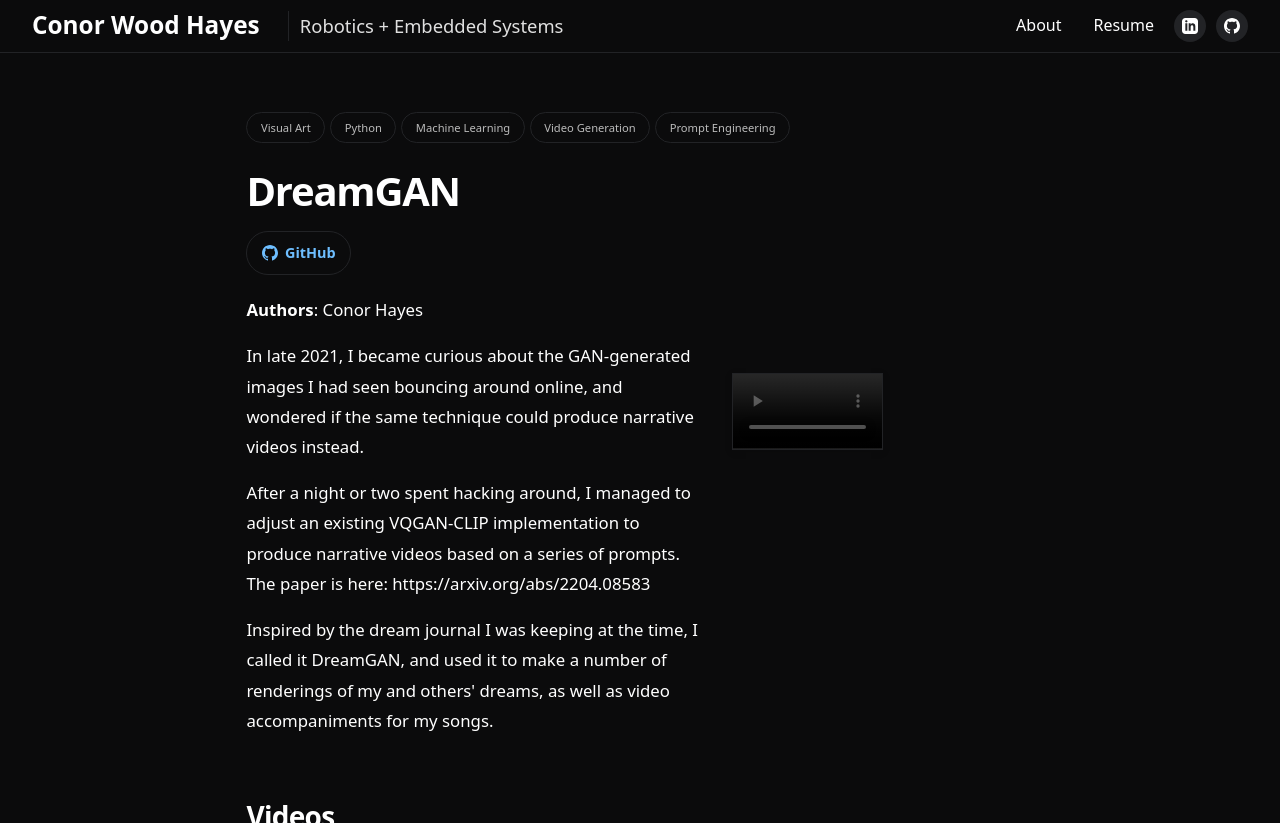
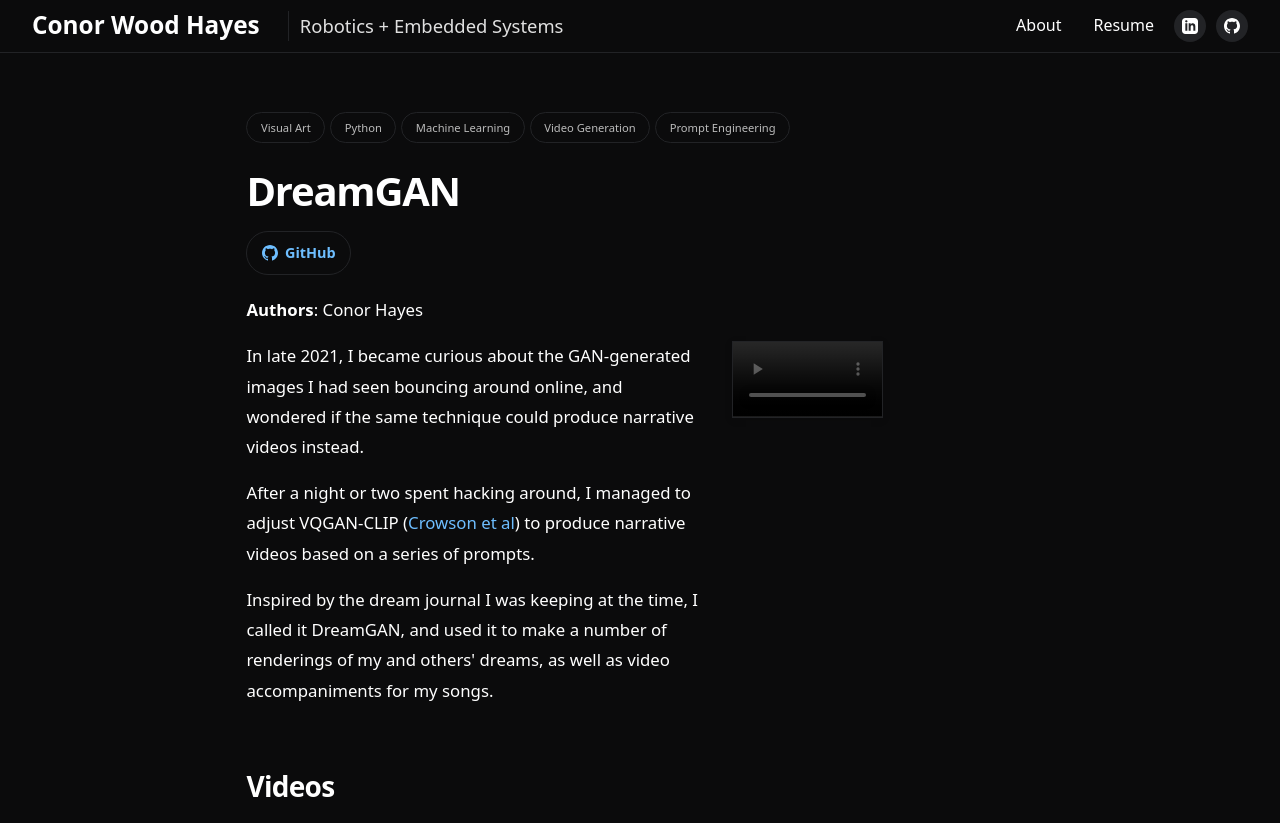
Before and after one commit to cwoodhayes/cwoodhayes.github.io, a Jekyll site: the page built from _projects/DreamGAN.md, in a window 1280 px wide and 900 px high, cut to the strip 0-823 px from the top of the window. Built offline with Jekyll 4.4.1, drawn with Linux system fonts in a browser that asks for light colours; grey boxes are pictures that could not be loaded.

Commit message:
cleaned up dreamgan

```diff
--- a/_projects/DreamGAN.md
+++ b/_projects/DreamGAN.md
@@ -19,11 +19,11 @@
 <div style="display: flex; gap: 2rem; align-items: flex-start; flex-wrap: wrap; margin-bottom: 2rem;">
 	<div style="flex: 1; min-width: 300px;">
 		<p>In late 2021, I became curious about the GAN-generated images I had seen bouncing around online, and wondered if the same technique could produce narrative videos instead.</p>
-		<p>After a night or two spent hacking around, I managed to adjust an existing VQGAN-CLIP implementation to produce narrative videos based on a series of prompts. The paper is here: https://arxiv.org/abs/2204.08583</p>
+		<p>After a night or two spent hacking around, I managed to adjust VQGAN-CLIP (<a href="https://arxiv.org/abs/2204.08583" target="_blank">Crowson et al</a>) to produce narrative videos based on a series of prompts.</p>
 		<p>Inspired by the dream journal I was keeping at the time, I called it DreamGAN, and used it to make a number of renderings of my and others' dreams, as well as video accompaniments for my songs.</p>
 	</div>
-	<div style="flex: 0 0 auto; min-width: 300px; max-width: 400px;">
-		<video width="100%" controls>
+	<div style="flex: 0 0 auto; min-width: 300px; max-width: 400px; margin-top: 0; padding-top: 0;">
+		<video style="margin-top: 0;" autoplay muted loop controls>
 			<source src="https://github.com/user-attachments/assets/06846f57-3d19-4520-a9ad-d8376b084965" type="video/mp4">
 			Your browser does not support the video tag.
 		</video>
```
